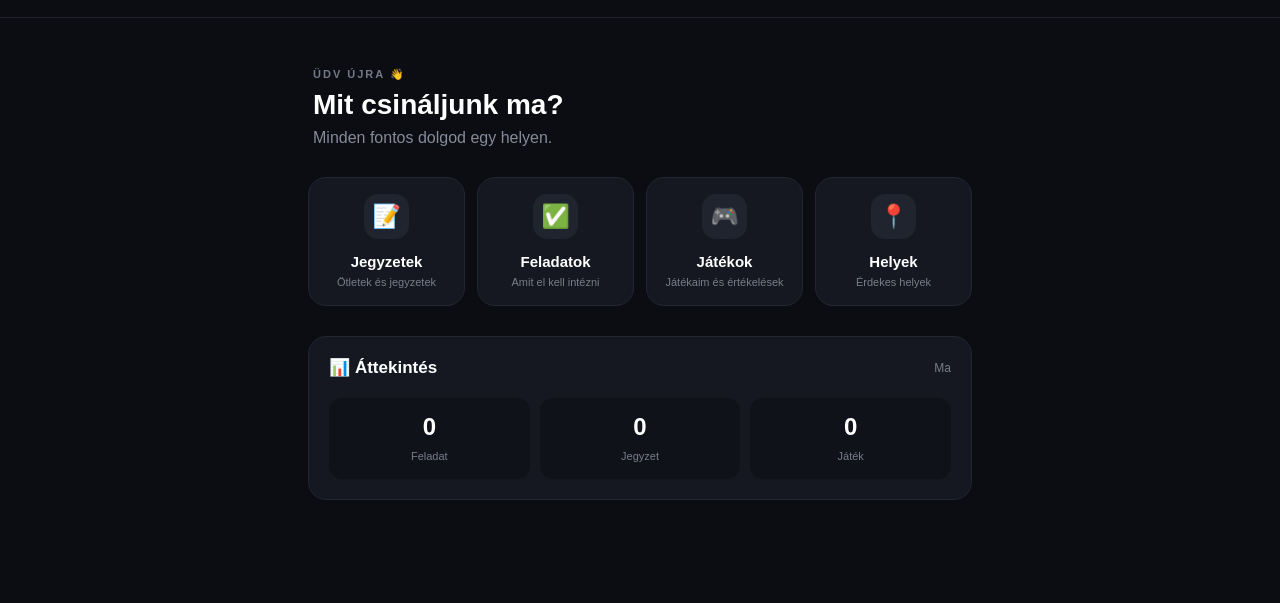
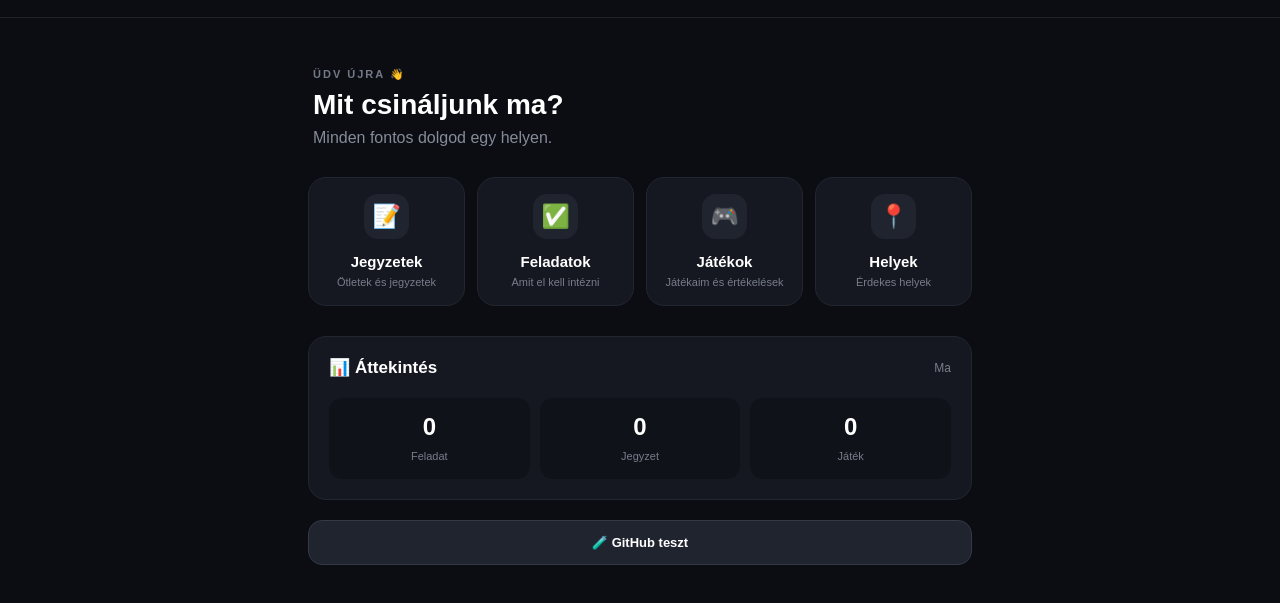
Before and after one commit to TottosZoltan/Project-HUB, a plain HTML site: page index.html in a window 1280 px wide. Shown: the part 67-670 px from the top of the page. Drawn offline with Linux system fonts and the light colour scheme.

Commit message:
Add GitHub test button to index.html

```diff
--- a/index.html
+++ b/index.html
@@ -286,6 +286,15 @@
 
         </section>
 
+<!-- IDEIGLENES TESZT GOMB -->
+<a
+    href="https://github.com/TottosZoltan/Project-HUB"
+    class="test-github-button"
+    target="_blank"
+>
+    🧪 GitHub teszt
+</a>
+
     </main>
 
 
```
